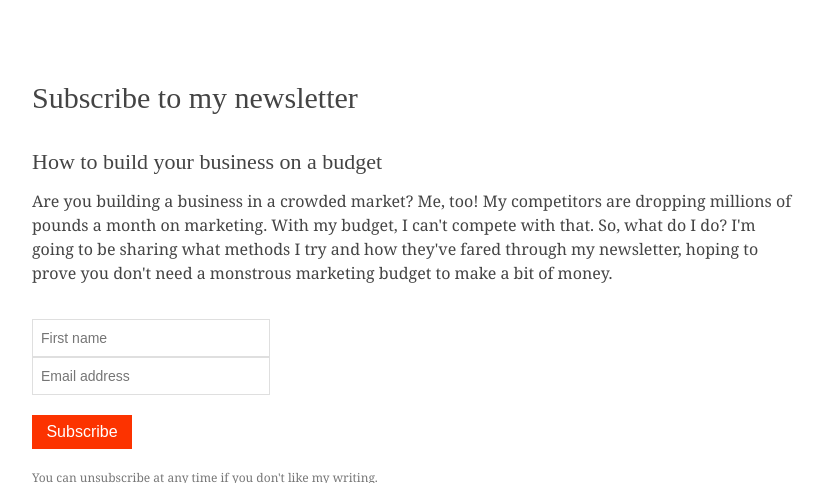
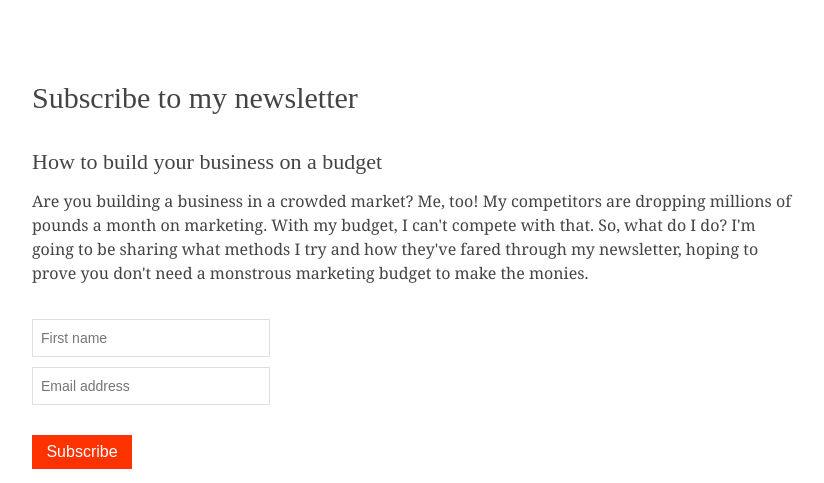
Before and after one commit to ashleybaxter/iamashley, a Jekyll site: the page built from newsletter/index.html, in a window 1280 px wide, cut to the strip 0-483 px from the top of the page. Shown: the whole strip, without its empty margins (228-1052 px from the left). Built offline with Jekyll 4.4.1, drawn with Linux system fonts in a browser that asks for light colours; some web fonts are replaced; Markdown is read by kramdown in place of the engine named in the settings.

```diff
--- /dev/null
+++ b/_includes/author_blurb.html
@@ -0,0 +1,5 @@
+<div class="grid author_blurb">
+	<div class='grid__col grid__col--12-of-12'>
+		<p>Hey, I'm Ashley. I run <a href="http://insurancebyjack.co.uk">Insurance by Jack</a>, where I sell business insurance to freelancers and creative professionals like you. <a href="http://twitter.com/iamashley">Follow me on Twitter</a> for business chat, photos, or occasional video game quips.</p>
+	</div>
+</div>
--- a/css/main.css
+++ b/css/main.css
@@ -147,6 +147,11 @@ h3 {
 		margin: 10px 0;
 	}
 
+.author_blurb {
+	border: 1px solid #2f2f2f;
+
+}
+
 footer {
 	padding: 20px 0 50px 0;
 }
@@ -252,6 +257,7 @@ footer {
 	.ck_embed_form_newsletter input[type="text"], .ck_embed_form_newsletter input[type="email"] {
 	  font-size: 14px;
 	  padding: 10px 8px;
+		margin-bottom: 10px;
 	  width: 220px;
 	  border: 1px solid #dfdfdf; /* stroke */
 	  -moz-background-clip: padding;
--- a/newsletter/index.html
+++ b/newsletter/index.html
@@ -9,7 +9,7 @@ description: The personal site of Ashley Baxter, photographer and insurer hybrid
 <div class="ck_embed_form_newsletter">
 		<h3 class="ck_embed_form_title">How to build your business on a budget</h3>
 		<div class="ck_embed_description">
-			<p>Are you building a business in a crowded market? Me, too! My competitors are dropping millions of pounds a month on marketing. With my budget, I can't compete with that. So, what do I do? I'm going to be sharing what methods I try and how they've fared through my newsletter, hoping to prove you don't need a monstrous marketing budget to make a bit of money.</p>
+			<p>Are you building a business in a crowded market? Me, too! My competitors are dropping millions of pounds a month on marketing. With my budget, I can't compete with that. So, what do I do? I'm going to be sharing what methods I try and how they've fared through my newsletter, hoping to prove you don't need a monstrous marketing budget to make the monies.</p>
 		</div>
 
 		<div id='ck_success_msg'  style='display:none;'>
```
Also changed, not shown: _layouts/post.html (+0 -40 lines), _posts/2014-11-06-i-shipped-something.markdown (added, +32 -0 lines).
